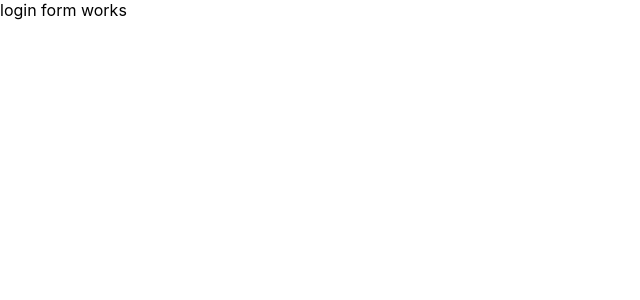
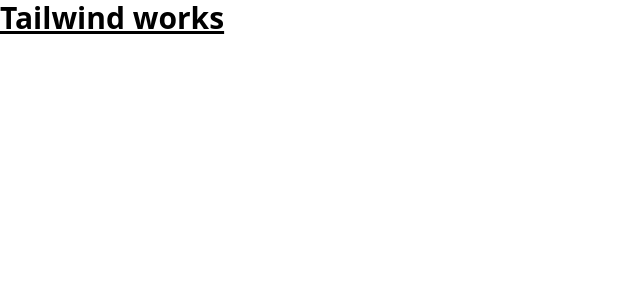
Before and after one commit to nunopeixoto/gyant-case-label-client, a React (Create React App) app: page / in a window 1280 px wide. Shown: the top 300 px of the page, without its empty margins (0-640 px from the left). Built offline with nearby package versions, Linux system fonts and the light colour scheme.

Commit message:
Add tailwindcss

```diff
--- a/package.json
+++ b/package.json
@@ -38,5 +38,10 @@
       "last 1 firefox version",
       "last 1 safari version"
     ]
+  },
+  "devDependencies": {
+    "autoprefixer": "^10.4.4",
+    "postcss": "^8.4.12",
+    "tailwindcss": "^3.0.23"
   }
 }
--- /dev/null
+++ b/postcss.config.js
@@ -0,0 +1,6 @@
+module.exports = {
+  plugins: {
+    tailwindcss: {},
+    autoprefixer: {},
+  },
+}
--- a/src/components/auth/login-form/login-form.component.tsx
+++ b/src/components/auth/login-form/login-form.component.tsx
@@ -2,9 +2,9 @@
 
 const LoginForm: React.FC = () => {
     return(
-        <>
-        login form works
-        </>
+        <h1 className="text-3xl font-bold underline">
+        Tailwind works
+        </h1>
     )
 }
 
--- a/src/index.css
+++ b/src/index.css
@@ -1,13 +1,3 @@
-body {
-  margin: 0;
-  font-family: -apple-system, BlinkMacSystemFont, 'Segoe UI', 'Roboto', 'Oxygen',
-    'Ubuntu', 'Cantarell', 'Fira Sans', 'Droid Sans', 'Helvetica Neue',
-    sans-serif;
-  -webkit-font-smoothing: antialiased;
-  -moz-osx-font-smoothing: grayscale;
-}
-
-code {
-  font-family: source-code-pro, Menlo, Monaco, Consolas, 'Courier New',
-    monospace;
-}
+@tailwind base;
+@tailwind components;
+@tailwind utilities;
--- /dev/null
+++ b/tailwind.config.js
@@ -0,0 +1,9 @@
+module.exports = {
+  content: [
+    "./src/**/*.{js,jsx,ts,tsx}",
+  ],
+  theme: {
+    extend: {},
+  },
+  plugins: [],
+}
```
